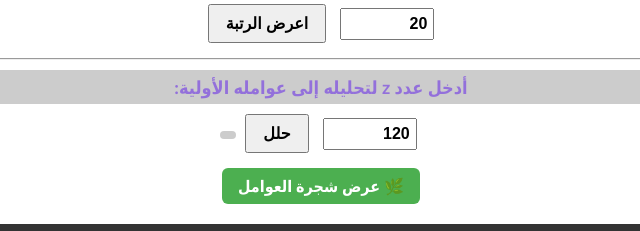
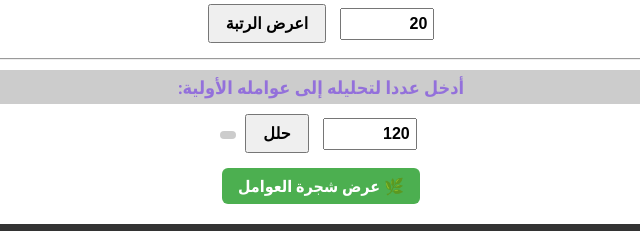
Before and after one commit to MahmoudAdelSaleh/PrimeNumbers, a plain HTML site: page index.html in a window 1280 px wide. Shown: the part 583-814 px from the top of the page, 319-959 px from the left. Drawn offline with Linux system fonts and the light colour scheme.

Commit message:
Update index.html

```diff
--- a/index.html
+++ b/index.html
@@ -57,7 +57,7 @@ footer{margin-top:20px;padding:10px;background:#333;color:white;font-size:16px;b
 <input type="number" id="y" value="20">
 <button onclick="fR()">اعرض الرتبة</button>
 <div id="rankBox"></div></div><hr>
-<div><label>أدخل عدد z لتحليله إلى عوامله الأولية:</label>
+<div><label> أدخل عددا لتحليله إلى عوامله الأولية:</label>
 <input type="number" id="z" value="120">
 <button onclick="fZ()">حلل</button>
 <div id="factorsBox"></div></div>
```
